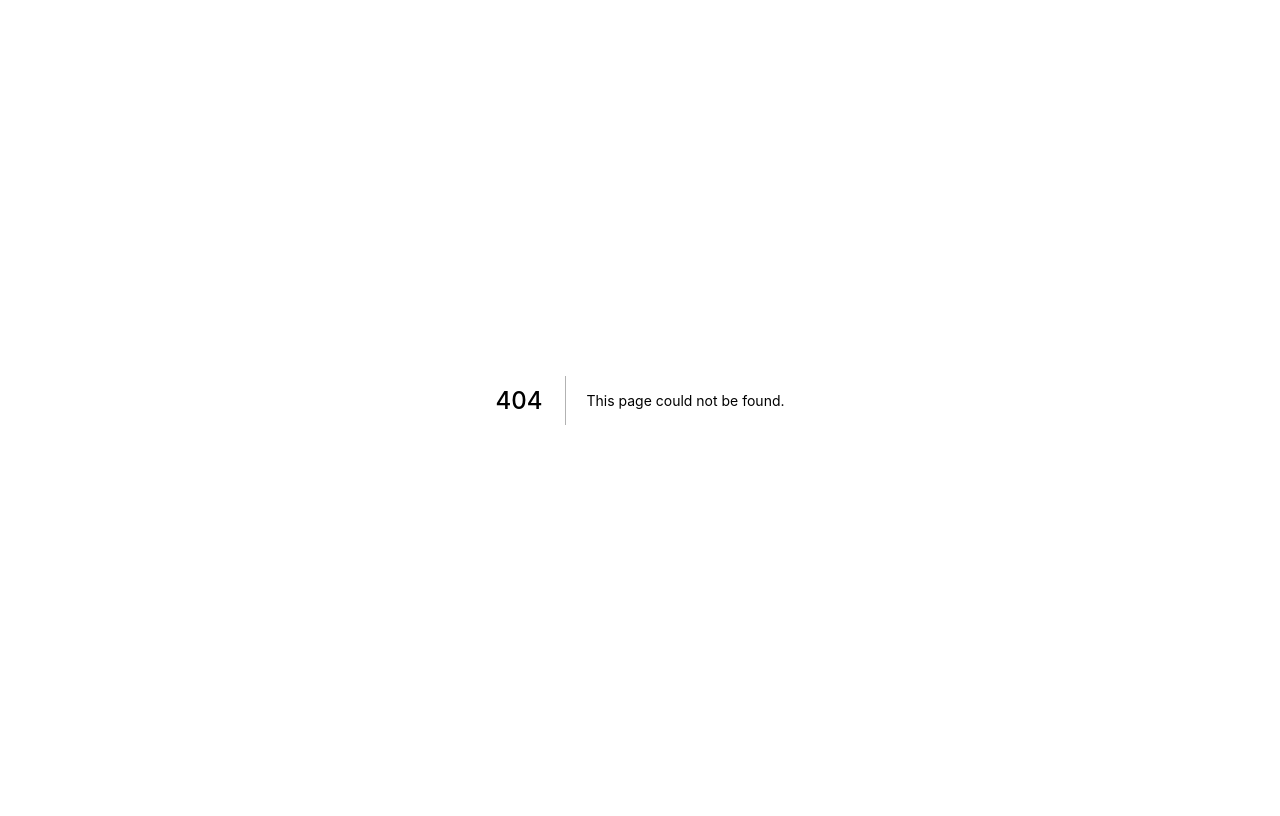
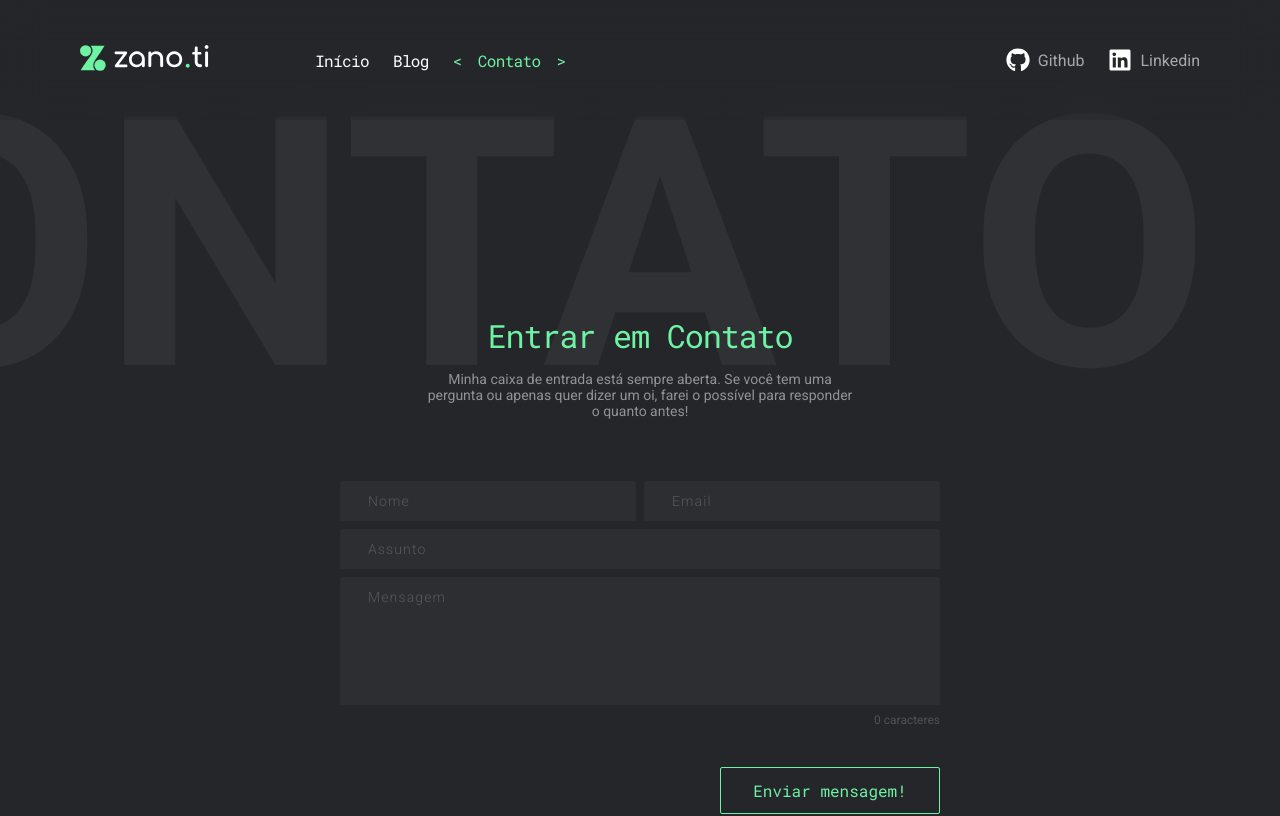
Before and after one commit to renanzan/zanoti-website, a Next.js app: page /contact in a window 1280 px wide. Before the commit this address had no page. Shown: the top 816 px of the page. Built offline with nearby package versions, Linux system fonts and the light colour scheme.

Commit message:
feat: :sparkles: add contact page

```diff
--- a/src/components/Layout/Footer/index.tsx
+++ b/src/components/Layout/Footer/index.tsx
@@ -13,7 +13,7 @@ const Footer: NextComponentType = () => {
 				<section>
 					<S.SayHello>
 						<h2>Vamos criar algo incrível juntos?</h2>
-                        <h2>Comece <a href="#">dizendo olá</a>.</h2>
+						<h2>Comece <Link href="/contact" passHref><a>dizendo olá</a></Link>.</h2>
 					</S.SayHello>
 
 					<S.SiteRights>
--- a/src/components/Layout/NavLinks/nav.ts
+++ b/src/components/Layout/NavLinks/nav.ts
@@ -16,9 +16,8 @@ export default [
 	{
 		label: "Blog",
 		pathname: "/blog"
-	},
-	// {
-	// 	label: "Contato",
-	// 	pathname: "/contact"
-	// }
+	}, {
+		label: "Contato",
+		pathname: "/contact"
+	}
 ] as Array<NavLinks>;
--- /dev/null
+++ b/src/pages/contact.tsx
@@ -0,0 +1,12 @@
+import type { NextPage } from "next";
+
+import ContactTemplate from "templates/contact";
+
+const ContactPage: NextPage = () => {
+	return (
+		<ContactTemplate />
+	)
+}
+
+
+export default ContactPage;
--- /dev/null
+++ b/src/templates/contact/index.tsx
@@ -0,0 +1,21 @@
+import type { NextPage } from "next";
+
+import Layout from "components/Layout";
+
+import * as S from "./styles";
+import ContactForm from "components/ContactForm";
+
+const ContactTemplate: NextPage = () => {
+	return (
+		<Layout
+			title="Renan Zanoti ― Contato"
+			waterMarkSection="Contato">
+
+			<S.Content>
+				<ContactForm />
+			</S.Content>
+		</Layout>
+	)
+}
+
+export default ContactTemplate;
--- /dev/null
+++ b/src/templates/contact/styles.tsx
@@ -0,0 +1,9 @@
+import styled from "styled-components";
+
+export const Content = styled.div`
+	display: flex;
+	align-items: center;
+	justify-content: center;
+	padding-top: 100px;
+	margin: 214px 24px;
+`;
--- a/src/templates/home/index.tsx
+++ b/src/templates/home/index.tsx
@@ -1,4 +1,5 @@
 import { NextComponentType } from "next";
+import Link from "next/link";
 import Image from "next/image";
 
 import Layout from "components/Layout";
@@ -19,7 +20,7 @@ const HomeTemplate: NextComponentType = () => {
 
 					<p>Sou desenvolvedor de software especializado em React, crio aplicações e páginas web do zero. Sou extremamente apaixonado pelo que faço!</p>
 
-					<a href="#">Vamos criar algo incrível juntos?</a>
+					<Link href="/contact" passHref><a>Vamos criar algo incrível juntos?</a></Link>
 				</S.CoverInfoContainer>
 
 				<MyPhoto />
```
Also changed, not shown: src/pages/blog.tsx (+2 -9 lines). Lines whose indentation alone changed are shown as unchanged.
